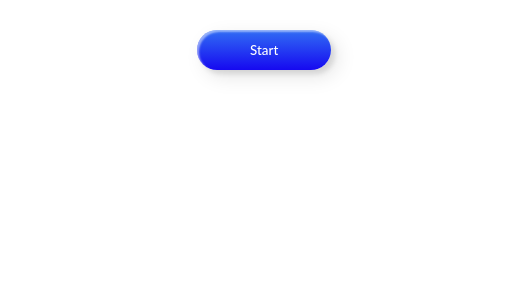
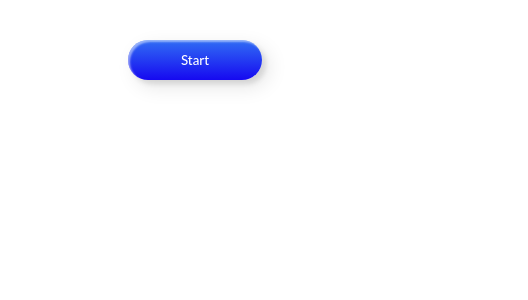
Before and after one commit to madnol/pokemory, a React (Create React App) app: page / in a window 390 px wide. Shown: the top 300 px of the page, 528 px wide, since content can reach past the window. Built offline with nearby package versions, Linux system fonts and the light colour scheme.

Commit message:
Improveresponsivity

```diff
--- a/src/App.tsx
+++ b/src/App.tsx
@@ -17,10 +17,10 @@ const App = () => {
   });
 
   return (
-    <div style={{ margin: '0 auto' }}>
+    <div style={{ margin: '0 auto', height: '100%' }}>
       <ThemeProvider theme={lightTheme}>
         <GlobalStyle />
-        <animated.div style={fade}>
+        <animated.div style={{ ...fade, height: '100%' }}>
           <Board />
         </animated.div>
       </ThemeProvider>
--- a/src/components/atoms/card/card.styled.ts
+++ b/src/components/atoms/card/card.styled.ts
@@ -1,29 +1,36 @@
 import { animated } from '@react-spring/web';
+import { url } from 'inspector';
 import styled from 'styled-components';
 
 export const Card = styled.div`
-  --card-skeleton: ;
-  align-items: center;
+  display: flex;
   justify-content: center;
-  width: 14ch;
-  height: 14ch;
+  overflow: hidden;
+  width: 100%;
+  height: 100%;
+  position: relative;
   transition:
     filter 0.5s ease-in-out,
     opacity 0.5s ease-in-out;
-  margin: 0 auto;
+
   &:hover {
     filter: drop-shadow(0 0 0.5rem rgba(63, 81, 181, 0.5));
   }
   & > div {
     position: absolute;
     border-radius: 20px;
-    width: 14ch;
-    height: 14ch;
+    height: 100%;
+    aspect-ratio: 1;
     background-color: #ecf0f1;
-    background-size: cover;
     background-position: center;
     cursor: pointer;
     will-change: transform, opacity;
+
+    @media (max-width: 769px) {
+      width: 100%;
+      aspect-ratio: 1;
+      height: auto;
+    }
   }
 `;
 
@@ -36,8 +43,7 @@ export const Front = styled(animated.div)`
 `;
 
 export const Back = styled(animated.div)`
-  display: flex;
-  padding-bottom: 1em;
+  background-size: cover;
   background-image: url('https://cdn.dribbble.com/users/51395/screenshots/2859472/pokemon_go_01.gif');
 `;
 
@@ -49,7 +55,7 @@ export const PokeName = styled.span`
 `;
 
 export const PokeCard = styled.img`
-  width: 80%;
+  width: 50%;
 `;
 
 export const flipped = styled(animated.div)`
--- a/src/components/board/board.styled.ts
+++ b/src/components/board/board.styled.ts
@@ -4,19 +4,36 @@ import styled from 'styled-components';
 export const Board = styled(animated.div)`
   display: grid;
   /* justify-items: center; */
-  grid-template-rows: 100px 550px 16ch;
-  grid-template-columns: 1fr 2.05fr;
+  width: 100vw;
+  height: 100%;
+  grid-template-rows: 1fr 1fr 1fr 1fr 1fr 1fr;
+  grid-template-columns: 1fr 1fr 1fr 1fr 1fr 1fr;
+  grid-gap: 1em;
   grid-template-areas:
-    'header header'
-    'aside main'
-    'footer footer';
+    'header header header header header header'
+    'aside main main main main empty'
+    'aside main main main main empty'
+    'aside main main main main empty'
+    'aside main main main main empty'
+    'footer footer footer footer footer footer';
+  @media (max-width: 769px) {
+    grid-template-rows: 1fr 1fr 1fr 1fr 1fr 1fr;
+    grid-template-columns: 1fr 1fr 1fr 1fr;
+    grid-template-areas:
+      'header header header header'
+      'main main main main'
+      'main main main main'
+      'main main main main'
+      'main main main main'
+      'footer footer footer footer';
+  }
 `;
 
 export const PlayGround = styled(animated.div)`
   display: grid;
+  position: relative;
   grid-area: main;
-  /* grid-area: main; */
-  grid-template-rows: repeat(4, 14ch);
-  grid-template-columns: repeat(4, 14ch);
-  grid-gap: 10px;
+  grid-template-rows: subgrid;
+  grid-template-columns: subgrid;
+  justify-items: center;
 `;
--- a/src/components/board/board.tsx
+++ b/src/components/board/board.tsx
@@ -102,10 +102,10 @@ export const Board: FunctionComponent<Props> = ({ ...otherProps }) => {
     <styled.Board>
       <div
         style={{
-          // background: 'green',
-          gridArea: '1 / 1 / 1 / 3',
+          gridArea: 'header',
 
           display: 'flex',
+          flex: 1,
           justifyContent: 'center',
           alignItems: 'center'
         }}>
--- a/src/components/flipped-deck/flipped-deck.style.css
+++ b/src/components/flipped-deck/flipped-deck.style.css
@@ -4,13 +4,13 @@
   --scrollbar-width: 8px;
 
   /* mask fade distance, for use in mask calculations */
-  --mask-height: 32px;
+  --mask-height: 10em;
 
   /* If content exceeds height of container, overflow! */
   overflow-y: scroll;
 
   /* Our height limit */
-  height: 300px;
+  /* height: 300px; */
 
   /* Need to make sure container has bottom space,
 otherwise content at the bottom is always faded out */
@@ -55,7 +55,7 @@ scroll gradient in the top right */
   mask-repeat: no-repeat, no-repeat;
 
   /* media queries */
-  @media (max-width: 426px){
+  @media (max-width: 769px){
     --mask-size-scrollbar: 0;
      /* mask fade distance, for use in mask calculations */
     --mask-height: 32px;
--- a/src/components/flipped-deck/flipped-deck.styled.ts
+++ b/src/components/flipped-deck/flipped-deck.styled.ts
@@ -3,8 +3,12 @@ import styled from 'styled-components';
 
 export const FlippedDeck = styled(animated.div)`
   grid-area: aside;
+  position: relative;
   overflow-y: scroll;
   & > div {
+    width: 14ch;
+    height: auto;
+    aspect-ratio: 1;
     margin: 20px auto;
   }
 
@@ -12,18 +16,17 @@ export const FlippedDeck = styled(animated.div)`
     width: 0;
   }
 
-  @media (max-width: 426px) {
+  @media (max-width: 769px) {
     overflow-x: scroll;
     overflow-y: hidden;
     white-space: nowrap;
 
     height: 11em;
     & > div {
+      height: 100%;
       display: inline-block;
       margin-left: 20px;
-      align-self: center;
     }
-    grid-area: 3/2/5/2;
-    flex-direction: row;
+    grid-area: footer;
   }
 `;
--- a/src/components/styles/GlobalStyles.ts
+++ b/src/components/styles/GlobalStyles.ts
@@ -1,8 +1,14 @@
 import { createGlobalStyle } from 'styled-components';
 
 const GlobalStyle = createGlobalStyle`
+ html, body, #root   {
+  width: 100vw;
+  height: 100vh;
+ }
+
  body {
     font-family: ${({ theme }) => theme.fontFamily};
+
     background-color: ${({ theme }) => '#fff'};
  }
 
@@ -43,6 +49,11 @@ h3{
         padding:1.5rem;
     }
 
+span {
+  font-size: calc(10px + (16 - 10) * ((100vw - 300px) / (1920 - 300)));
+
+}
+
 p{
         font-size: 1.2rem;
         line-height:200%;
```
